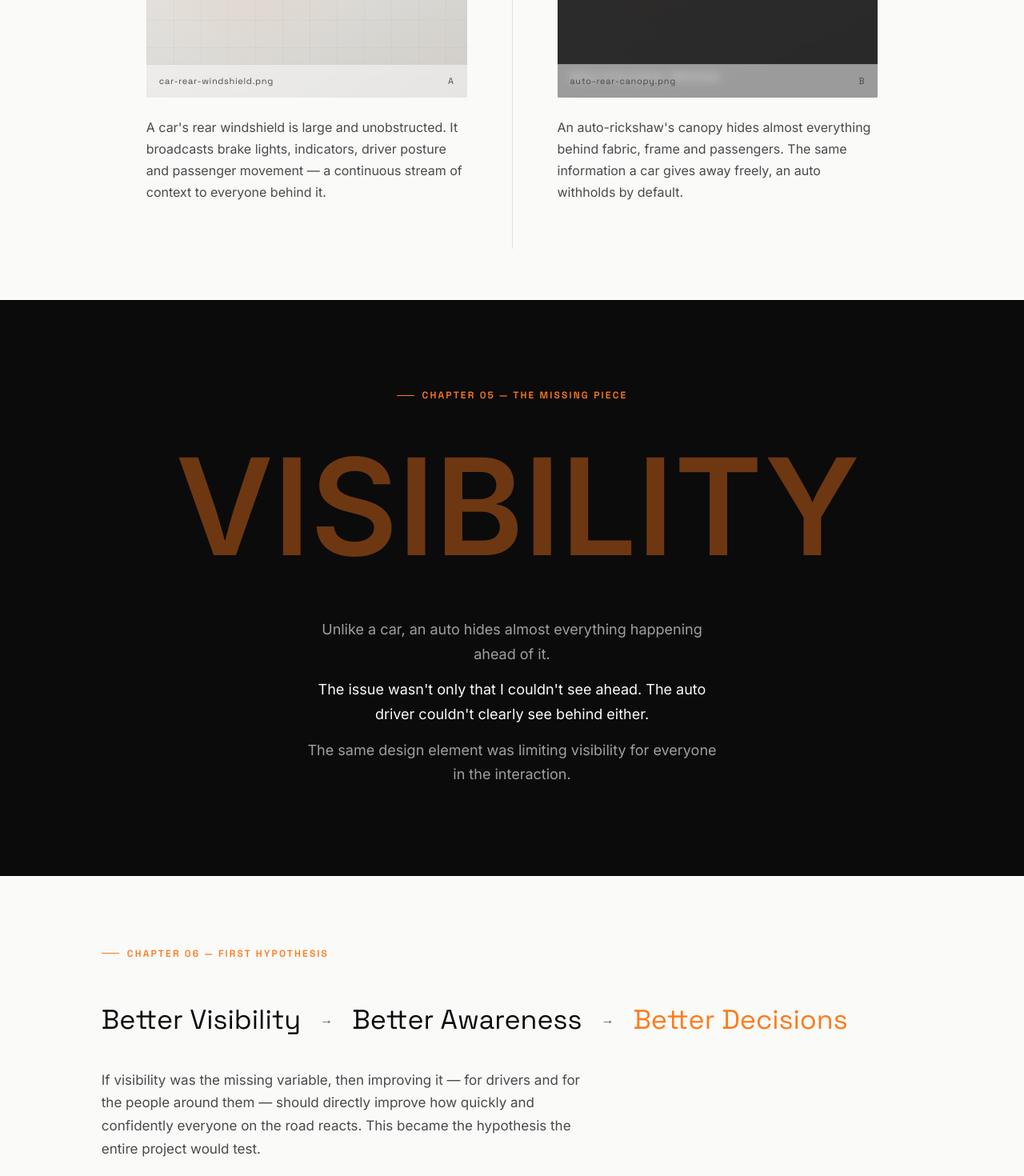
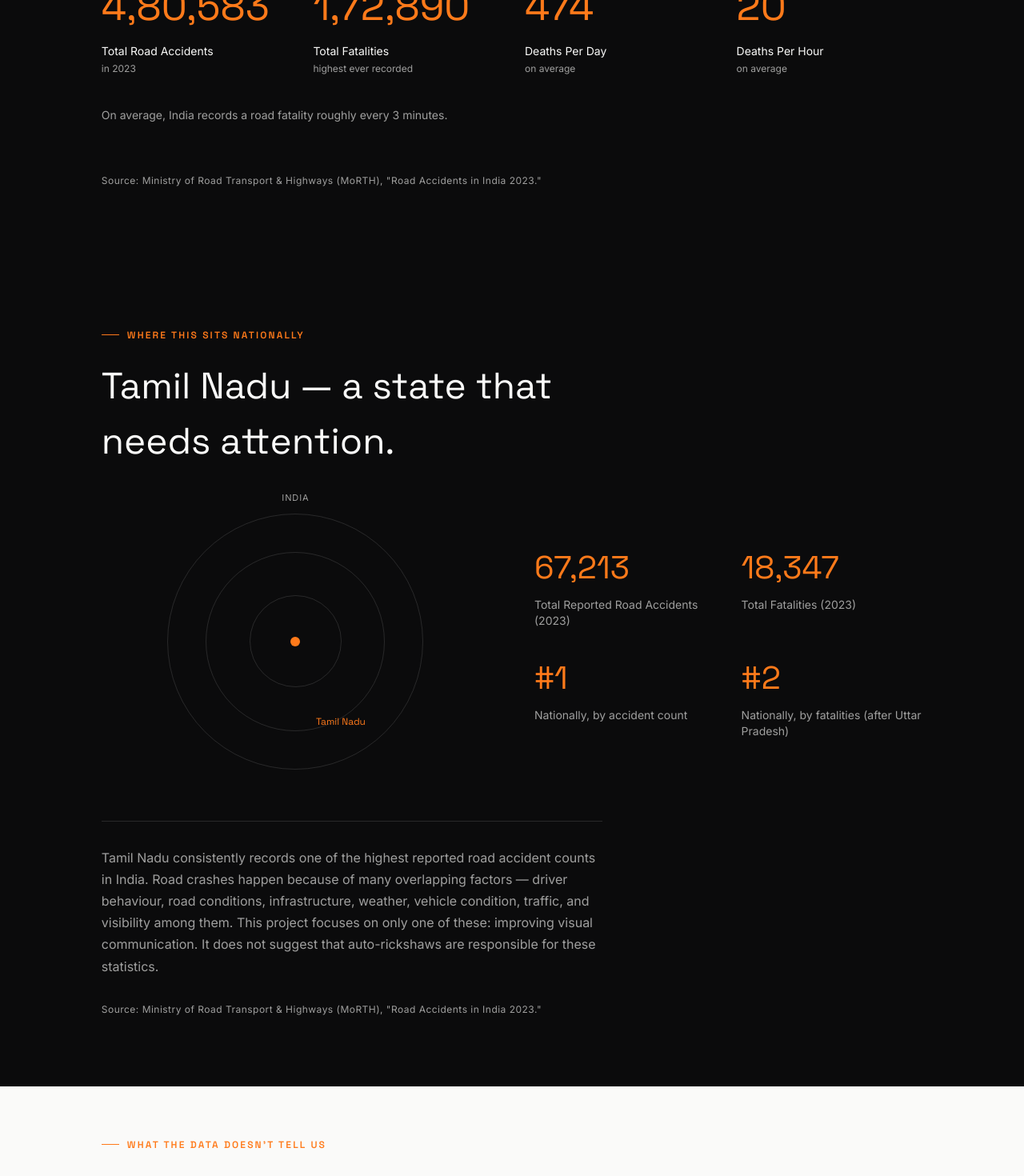
Before and after one commit to Dzignwithmathi/auto-vision-360, a Next.js app in the folder auto-vision-360/: page / in a window 1280 px wide. Shown: the part 5040-6510 px from the top of the page at 80% size. Built offline with nearby package versions, Linux system fonts and the light colour scheme.

Commit message:
Refactor imports and component usage in page.tsx

```diff
--- a/auto-vision-360/app/page.tsx
+++ b/auto-vision-360/app/page.tsx
@@ -6,6 +6,10 @@ import Hero from "@/components/sections/Hero";
 import DriveHome from "@/components/sections/DriveHome";
 import EverythingNormal from "@/components/sections/EverythingNormal";
 import MindMap from "@/components/sections/MindMap";
+import StatsOverview from "@/components/sections/StatsOverview";
+import TamilNaduContext from "@/components/sections/TamilNaduContext";
+import DataPerspectiveSplit from "@/components/sections/DataPerspectiveSplit";
+import InformationNetwork from "@/components/sections/InformationNetwork";
 import CarsVsAutos from "@/components/sections/CarsVsAutos";
 import VisibilityReveal from "@/components/sections/VisibilityReveal";
 import Hypothesis from "@/components/sections/Hypothesis";
@@ -15,10 +19,6 @@ import Findings from "@/components/sections/Findings";
 import Synthesis from "@/components/sections/Synthesis";
 import CompetitiveAnalysis from "@/components/sections/CompetitiveAnalysis";
 import RoadObservation from "@/components/sections/RoadObservation";
-import StatsOverview from "@/components/sections/StatsOverview";
-import TamilNaduContext from "@/components/sections/TamilNaduContext";
-import DataPerspectiveSplit from "@/components/sections/DataPerspectiveSplit";
-import InformationNetwork from "@/components/sections/InformationNetwork";
 import ResearchDirectionTransition from "@/components/sections/ResearchDirectionTransition";
 import Principles from "@/components/sections/Principles";
 import Sketches from "@/components/sections/Sketches";
@@ -43,6 +43,10 @@ export default function Home() {
       <DriveHome />
       <EverythingNormal />
       <MindMap />
+      <StatsOverview />
+      <TamilNaduContext />
+      <DataPerspectiveSplit />
+      <InformationNetwork />
       <CarsVsAutos />
       <VisibilityReveal />
       <Hypothesis />
@@ -52,10 +56,6 @@ export default function Home() {
       <Synthesis />
       <CompetitiveAnalysis />
       <RoadObservation />
-      <StatsOverview />
-      <TamilNaduContext />
-      <DataPerspectiveSplit />
-      <InformationNetwork />
       <ResearchDirectionTransition />
       <Principles />
       <Sketches />
```
